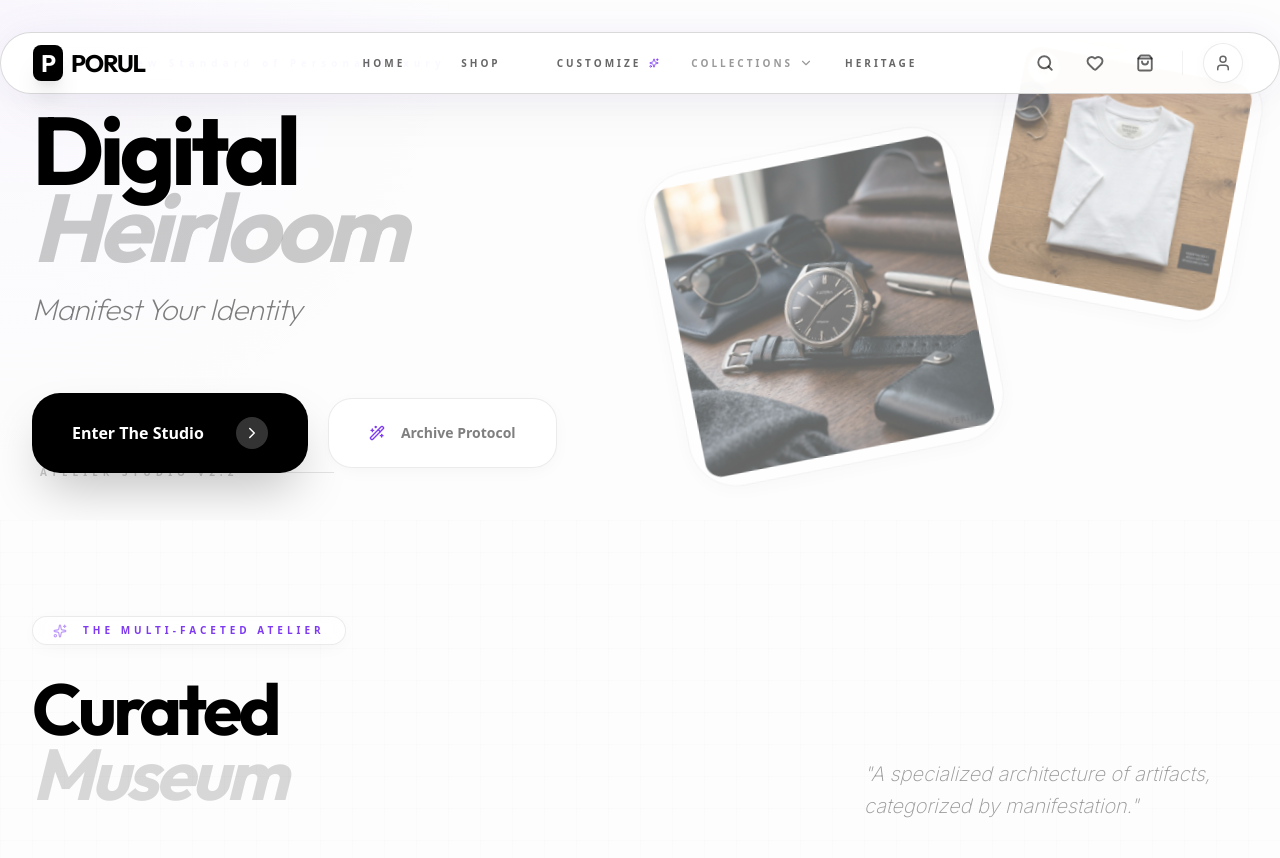
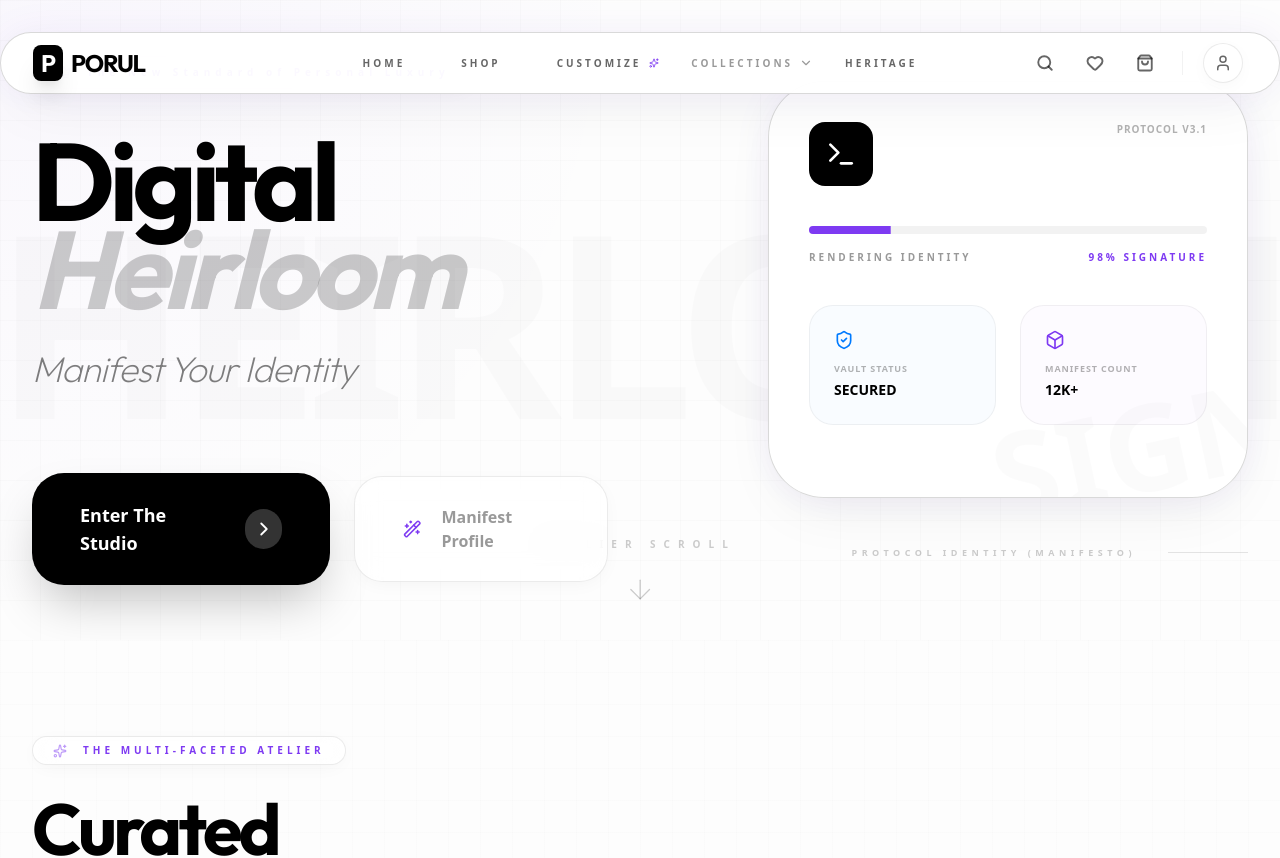
Before and after one commit to PavanKumar-HQ/Porul, a Next.js app: page / in a window 1280 px wide. Shown: the top 858 px of the page. Built offline with nearby package versions, Linux system fonts and the light colour scheme.

Commit message:
feat: implement marquee testimonials, tonal sectional differentiation, and improvised technical hero layout

```diff
--- a/src/components/sections/Hero.tsx
+++ b/src/components/sections/Hero.tsx
@@ -1,7 +1,7 @@
 "use client";
 
 import { motion, useScroll, useTransform, AnimatePresence } from "framer-motion";
-import { ArrowDown, Sparkles, ChevronRight, Wand2, Star, ShieldCheck } from "lucide-react";
+import { ArrowDown, Sparkles, ChevronRight, Wand2, ShieldCheck, Crown, Terminal, Box } from "lucide-react";
 import Link from "next/link";
 import { useState, useEffect } from "react";
 import Image from "next/image";
@@ -58,35 +58,38 @@ export default function Hero() {
   const opacity = useTransform(scrollY, [0, 300], [1, 0]);
 
   return (
-    <section className="relative h-[65vh] flex items-center justify-center overflow-hidden bg-[#FDFDFD]">
-      {/* Cinematic Mouse-Follow Aura (Enhanced for 'Proper' Look) */}
+    <section className="relative h-[80vh] flex items-center justify-center overflow-hidden bg-[#FDFDFD]">
+      {/* Improvised Space Optimization: Architectural Blueprint Backdrop */}
+      <div className="absolute inset-0 bg-[linear-gradient(to_right,#80808008_1px,transparent_1px),linear-gradient(to_bottom,#80808008_1px,transparent_1px)] bg-[size:40px_40px] pointer-events-none" />
+      <div className="absolute top-1/2 left-1/2 -translate-x-1/2 -translate-y-1/2 text-[20vw] font-black text-black/[0.015] uppercase tracking-tighter select-none pointer-events-none">HEIRLOOM</div>
+
       <motion.div
         className="pointer-events-none fixed inset-0 z-0 opacity-25"
         animate={{
-          background: `radial-gradient(600px circle at ${mousePosition.x}px ${mousePosition.y}px, rgba(126, 58, 242, 0.12), transparent 80%)`
+          background: `radial-gradient(800px circle at ${mousePosition.x}px ${mousePosition.y}px, rgba(126, 58, 242, 0.12), transparent 80%)`
         }}
       />
 
-      <div className="relative z-20 w-full max-w-[1400px] px-8 flex flex-col lg:flex-row items-center justify-between gap-12 text-center lg:text-left">
-        <div className="flex-1 space-y-6">
+      <div className="relative z-20 w-full max-w-[1400px] px-8 flex flex-col lg:flex-row items-center justify-between gap-16 text-center lg:text-left">
+        <div className="flex-1 space-y-8">
            <motion.div
               initial={{ opacity: 0, x: -15 }}
               animate={{ opacity: 1, x: 0 }}
-              className="inline-flex items-center gap-3 px-6 py-2 rounded-full glass-lvl-1 border border-black/10 text-[10px] font-black tracking-[0.5em] text-accent-violet mb-8 shadow-sm bg-white"
+              className="inline-flex items-center gap-4 px-6 py-2 rounded-full glass-lvl-1 border border-black/10 text-[10px] font-black tracking-[0.5em] text-accent-violet mb-12 shadow-sm bg-white"
            >
-              <ShieldCheck size={14} className="animate-pulse" />
+              <Crown size={14} className="animate-pulse" />
               The New Standard of Personal Luxury
            </motion.div>
 
-           <motion.div style={{ y: y1, opacity }} className="space-y-6">
-             <h1 className="text-[56px] md:text-[84px] lg:text-[96px] font-bold font-outfit leading-[0.8] tracking-tighter text-black select-none">
+           <motion.div style={{ y: y1, opacity }} className="space-y-8">
+             <h1 className="text-[64px] md:text-[96px] lg:text-[110px] font-bold font-outfit leading-[0.8] tracking-tighter text-black select-none">
                Digital <br />
                <span className="text-black/20 italic">
                  <TypewriterText text="Heirloom" />
                </span>
              </h1>
 
-             <div className="h-10 flex items-center justify-center lg:justify-start">
+             <div className="h-12 flex items-center justify-center lg:justify-start">
                 <AnimatePresence mode="wait">
                   <motion.p
                     key={currentMessage}
@@ -94,7 +97,7 @@ export default function Hero() {
                     animate={{ y: 0, opacity: 1, filter: "blur(0px)" }}
                     exit={{ y: -10, opacity: 0, filter: "blur(2px)" }}
                     transition={{ duration: 0.8, ease: [0.16, 1, 0.3, 1] }}
-                    className="text-2xl md:text-3xl font-extralight text-black/50 italic tracking-tight font-outfit"
+                    className="text-2xl md:text-4xl font-extralight text-black/50 italic tracking-tight font-outfit"
                   >
                     {messages[currentMessage]}
                   </motion.p>
@@ -106,56 +109,84 @@ export default function Hero() {
              initial={{ opacity: 0, y: 15 }}
              animate={{ opacity: 1, y: 0 }}
              transition={{ delay: 1.2 }}
-             className="mt-16 flex flex-col sm:flex-row gap-5 items-center lg:justify-start"
+             className="mt-20 flex flex-col sm:flex-row gap-6 items-center lg:justify-start"
            >
-             <Link href="/shop" className="group relative px-10 py-6 rounded-[28px] bg-black text-white font-bold flex items-center gap-6 transition-all hover:scale-105 shadow-2xl hover:shadow-black/20 text-base">
+             <Link href="/shop" className="group relative px-12 py-7 rounded-[32px] bg-black text-white font-bold flex items-center gap-7 transition-all hover:scale-105 shadow-2xl hover:shadow-black/20 text-lg">
                 Enter The Studio
-                <div className="flex items-center justify-center w-8 h-8 rounded-full bg-white/20 ml-2">
-                   <ChevronRight size={18} />
+                <div className="w-10 h-10 rounded-full bg-white/20 flex items-center justify-center group-hover:translate-x-2 transition-transform">
+                   <ChevronRight size={22} />
                 </div>
              </Link>
-             <Link href="/my-creations" className="group px-10 py-6 rounded-[24px] glass-lvl-1 border border-black/10 font-bold flex items-center gap-4 hover:glass-lvl-3 transition-all duration-500 shadow-sm text-black/50 hover:text-black text-sm">
-                <Wand2 size={16} className="text-accent-violet" />
-                Archive Protocol
+             <Link href="/my-creations" className="group px-12 py-7 rounded-[28px] glass-lvl-1 border border-black/10 font-bold flex items-center gap-5 hover:glass-lvl-3 transition-all duration-500 shadow-sm text-black/40 hover:text-black">
+                <Wand2 size={20} className="text-accent-violet" />
+                Manifest Profile
              </Link>
           </motion.div>
         </div>
 
-        {/* Right Artifact Preview (Wider + Proper Look) */}
-        <div className="flex-1 hidden lg:flex items-center justify-center relative h-[400px]">
+        {/* Improved Horizontal Layout: Technical Data Display */}
+        <div className="flex-1 hidden lg:flex flex-col gap-12 items-end">
            <motion.div
-              animate={{ y: [0, -10, 0], rotate: [0, 5, 0] }}
-              transition={{ duration: 15, repeat: Infinity, ease: "linear" }}
-              className="absolute top-0 right-0 w-64 h-64 opacity-60 mix-blend-multiply hover:opacity-100 transition-opacity duration-700"
+              initial={{ opacity: 0, x: 20 }}
+              animate={{ opacity: 1, x: 0 }}
+              transition={{ delay: 0.5 }}
+              className="glass-lvl-3 p-10 rounded-[56px] border border-black/10 w-[480px] space-y-8 relative overflow-hidden"
            >
-              <div className="relative w-full h-full glass-lvl-1 rounded-[40px] overflow-hidden border border-black/10 p-3 rotate-6 bg-white shadow-2xl">
-                 <img src="/tee.png" alt="" className="w-full h-full object-cover rounded-2xl" />
-                 <div className="absolute top-4 left-4 w-8 h-8 rounded-full glass-lvl-3 flex items-center justify-center">
-                    <Star size={14} className="text-accent-gold" fill="currentColor" />
+              <div className="flex justify-between items-start mb-10">
+                 <div className="w-16 h-16 rounded-2xl bg-black flex items-center justify-center text-white">
+                    <Terminal size={32} />
+                 </div>
+                 <span className="text-[10px] font-black uppercase tracking-widest text-black/30">Protocol v3.1</span>
+              </div>
+              <div className="space-y-4">
+                 <div className="h-2 w-full bg-black/5 rounded-full overflow-hidden">
+                    <motion.div
+                       animate={{ x: ["-100%", "100%"] }}
+                       transition={{ duration: 3, repeat: Infinity, ease: "linear" }}
+                       className="h-full w-1/3 bg-accent-violet"
+                    />
+                 </div>
+                 <div className="flex justify-between text-[10px] font-black uppercase tracking-[0.3em] text-black/40">
+                    <span>Rendering Identity</span>
+                    <span className="text-accent-violet">98% Signature</span>
                  </div>
               </div>
+              <div className="grid grid-cols-2 gap-6 mt-10">
+                 <div className="p-6 rounded-3xl bg-[#F0F7FF]/40 border border-black/5">
+                    <ShieldCheck size={20} className="text-accent-blue mb-3" />
+                    <p className="text-[9px] font-black uppercase tracking-widest text-black/30">Vault Status</p>
+                    <p className="text-sm font-bold text-black mt-1">SECURED</p>
+                 </div>
+                 <div className="p-6 rounded-3xl bg-[#FAF5FF]/40 border border-black/5">
+                    <Box size={20} className="text-accent-violet mb-3" />
+                    <p className="text-[9px] font-black uppercase tracking-widest text-black/30">Manifest Count</p>
+                    <p className="text-sm font-bold text-black mt-1">12K+</p>
+                 </div>
+              </div>
+              <div className="absolute -bottom-10 -right-10 text-[120px] font-black text-black/[0.015] -rotate-12 select-none pointer-events-none">SIGN</div>
            </motion.div>
-           <motion.div
-              animate={{ y: [0, 10, 0], rotate: [0, -8, 0] }}
-              transition={{ duration: 18, repeat: Infinity, ease: "linear", delay: 1 }}
-              className="absolute bottom-0 left-0 w-80 h-80 opacity-60 mix-blend-multiply hover:opacity-100 transition-opacity duration-700"
-           >
-              <div className="relative w-full h-full glass-lvl-1 rounded-[48px] overflow-hidden border border-black/10 p-3 -rotate-6 bg-white shadow-2xl">
-                 <img src="/watch.png" alt="" className="w-full h-full object-cover rounded-2xl" />
-                 <div className="absolute bottom-4 right-4 text-[8px] font-black uppercase tracking-widest text-black/30">Protocol Verified</div>
-              </div>
-           </motion.div>
+
+           <div className="flex gap-8 group/socials">
+              <span className="text-[9px] font-black uppercase tracking-[0.5em] text-black/20 group-hover/socials:text-black/40 transition-colors">Protocol Identity (Manifesto)</span>
+              <div className="w-20 h-px bg-black/10 mt-1.5" />
+           </div>
         </div>
       </div>
 
+      {/* Floating Status Indicator */}
       <motion.div
         initial={{ opacity: 0 }}
         animate={{ opacity: 1 }}
-        transition={{ delay: 2 }}
-        className="absolute bottom-10 left-10 flex items-center gap-4 text-black/20"
+        transition={{ delay: 2.5 }}
+        className="absolute bottom-10 left-1/2 -translate-x-1/2 flex flex-col items-center gap-4 text-black/20"
       >
-        <span className="text-[10px] font-black uppercase tracking-[0.5em]">Atelier Studio v2.2</span>
-        <div className="w-20 h-px bg-black/10" />
+        <span className="text-[10px] font-black uppercase tracking-[0.8em]">Atelier Scroll</span>
+        <motion.div
+           animate={{ y: [0, 8, 0] }}
+           transition={{ duration: 3, repeat: Infinity, ease: "easeInOut" }}
+        >
+           <ArrowDown size={32} strokeWidth={1} />
+        </motion.div>
       </motion.div>
     </section>
   );
--- a/src/components/sections/Testimonials.tsx
+++ b/src/components/sections/Testimonials.tsx
@@ -1,7 +1,7 @@
 "use client";
 
 import { motion } from "framer-motion";
-import { Quote, Star, Sparkles, User } from "lucide-react";
+import { Quote, Star, User } from "lucide-react";
 
 const testimonials = [
   {
@@ -21,22 +21,36 @@ const testimonials = [
     author: "Marcus Thorne",
     role: "Heritage Collector",
     rating: 5
+  },
+  {
+    quote: "The acquisition protocol is seamless. My signature was translated onto obsidian glass with true artisan spirit.",
+    author: "Elena Vance",
+    role: "Visual Director",
+    rating: 5
+  },
+  {
+    quote: "A spatial atelier that understands the weight of digital value. This is the future of luxury acquisition.",
+    author: "Julian Reed",
+    role: "Spatial Designer",
+    rating: 5
   }
 ];
 
 export default function Testimonials() {
+  const doubledTestimonials = [...testimonials, ...testimonials];
+
   return (
-    <section className="py-20 px-8 bg-white relative overflow-hidden group/test-section">
-      {/* Dynamic Background (Reduced Empty Feel) */}
-      <div className="absolute inset-x-0 inset-y-0 opacity-[0.02] select-none pointer-events-none -z-10 bg-[radial-gradient(circle_at_50%_50%,rgba(126,58,242,0.1),transparent_70%)]" />
-      <div className="absolute top-1/2 left-1/2 -translate-x-1/2 -translate-y-1/2 text-[15vw] font-black text-black/[0.015] uppercase tracking-tighter select-none pointer-events-none group-hover/test-section:text-accent-violet/[0.03] transition-colors duration-1000">VOICES</div>
+    <section className="py-20 px-8 bg-[#F0F7FF]/20 relative overflow-hidden group/test-section border-y border-black/5">
+      {/* Dynamic Background */}
+      <div className="absolute inset-x-0 inset-y-0 opacity-[0.02] select-none pointer-events-none -z-10 bg-[radial-gradient(circle_at_50%_50%,rgba(0,112,243,0.1),transparent_70%)]" />
+      <div className="absolute top-1/2 left-1/2 -translate-x-1/2 -translate-y-1/2 text-[10vw] font-black text-black/[0.012] uppercase tracking-tighter select-none pointer-events-none">SIGNATURE</div>
 
-      <div className="max-w-[1400px] mx-auto relative z-10">
-        <div className="text-center mb-16 space-y-6">
+      <div className="max-w-[1400px] mx-auto relative z-10 mb-16">
+        <div className="text-center space-y-6">
             <motion.div
                initial={{ opacity: 0, scale: 0.9 }}
                whileInView={{ opacity: 1, scale: 1 }}
-               className="inline-flex items-center gap-3 px-5 py-1.5 rounded-full glass-lvl-1 border border-black/10 text-[10px] font-black tracking-[0.4em] text-accent-violet mb-4 uppercase bg-white/40"
+               className="inline-flex items-center gap-3 px-5 py-1.5 rounded-full glass-lvl-1 border border-black/10 text-[10px] font-black tracking-[0.4em] text-accent-violet uppercase bg-white/40"
             >
                <Star size={12} className="animate-pulse text-accent-gold" fill="currentColor" />
                Atelier Conversations
@@ -45,52 +59,61 @@ export default function Testimonials() {
             <motion.h2
                initial={{ opacity: 0, y: 15 }}
                whileInView={{ opacity: 1, y: 0 }}
-               className="text-5xl md:text-7xl font-bold font-outfit tracking-tighter text-black leading-[0.85]"
+               className="text-5xl md:text-6xl font-bold font-outfit tracking-tighter text-black leading-[0.85]"
             >
-              The Voice <br />
-              <span className="text-black/15 italic text-black/25">of Heritage</span>
+              The Voice of <span className="text-black/15 italic">Heritage</span>
             </motion.h2>
         </div>
-
-        <div className="grid grid-cols-1 md:grid-cols-2 lg:grid-cols-3 gap-8">
-           {testimonials.map((test, index) => (
-             <motion.div
-               key={index}
-               initial={{ opacity: 0, y: 15 }}
-               whileInView={{ opacity: 1, y: 0 }}
-               viewport={{ once: true }}
-               transition={{ delay: index * 0.1 }}
-               className="relative p-10 rounded-[40px] border border-black/5 bg-white shadow-xl hover:shadow-2xl hover:scale-[1.02] transition-all duration-700 group/card overflow-hidden"
-             >
-                <div className="absolute -top-6 -right-6 text-black/[0.03] group-hover/card:text-accent-violet/[0.06] transition-colors duration-700">
-                   <Quote size={120} strokeWidth={4} />
       </div>
 
-                <div className="relative z-10 space-y-8">
+      {/* Marquee Implementation */}
+      <div className="flex overflow-hidden relative group/marquee">
+         <motion.div
+            className="flex gap-8 py-8 px-4 whitespace-nowrap min-w-full items-center"
+            animate={{ x: [0, -1500] }}
+            transition={{
+               duration: 60,
+               repeat: Infinity,
+               ease: "linear"
+            }}
+         >
+            {doubledTestimonials.map((test, index) => (
+               <div
+                  key={index}
+                  className="relative w-[450px] flex-shrink-0 p-8 rounded-[40px] border border-black/5 bg-white shadow-xl hover:shadow-2xl hover:scale-[1.02] transition-all duration-700 group/card overflow-hidden whitespace-normal"
+               >
+                  <div className="absolute -top-4 -right-4 text-black/[0.02] group-hover/card:text-accent-violet/[0.04] transition-colors duration-700">
+                     <Quote size={80} strokeWidth={4} />
+                  </div>
+
+                  <div className="relative z-10 space-y-6">
                      <div className="flex gap-1.5">
                         {[...Array(test.rating)].map((_, i) => (
-                         <Star key={i} size={14} className="fill-accent-gold text-accent-gold" />
+                           <Star key={i} size={12} className="fill-accent-gold text-accent-gold" />
                         ))}
                      </div>
 
-                   <p className="text-xl font-light text-black/60 italic leading-relaxed font-outfit">
+                     <p className="text-lg font-light text-black/60 italic leading-relaxed font-outfit">
                         "{test.quote}"
                      </p>
 
-                   <div className="flex items-center gap-5 pt-4 border-t border-black/5">
-                      <div className="w-14 h-14 rounded-2xl glass-lvl-2 border border-black/5 flex items-center justify-center text-black/30 group-hover/card:bg-black group-hover/card:text-white transition-all bg-white shadow-sm">
-                         <User size={24} />
+                     <div className="flex items-center gap-4 pt-4 border-t border-black/5">
+                        <div className="w-12 h-12 rounded-2xl glass-lvl-2 border border-black/5 flex items-center justify-center text-black/30 group-hover/card:bg-black group-hover/card:text-white transition-all bg-white shadow-sm">
+                           <User size={20} />
                         </div>
                         <div>
-                         <h4 className="text-lg font-bold font-outfit tracking-tight text-black">{test.author}</h4>
+                           <h4 className="text-base font-bold font-outfit tracking-tight text-black">{test.author}</h4>
                            <p className="text-[10px] font-black uppercase tracking-[0.2em] text-black/30">{test.role}</p>
                         </div>
                      </div>
                   </div>
+               </div>
+            ))}
          </motion.div>
-           ))}
       </div>
-      </div>
+
+      <div className="absolute left-0 top-0 bottom-0 w-32 bg-gradient-to-r from-white to-transparent z-20 pointer-events-none" />
+      <div className="absolute right-0 top-0 bottom-0 w-32 bg-gradient-to-l from-white to-transparent z-20 pointer-events-none" />
     </section>
   );
 }
```
Also changed, not shown: src/components/sections/ProductShowcase.tsx (+41 -66 lines), src/components/sections/WhyPorul.tsx (+25 -34 lines). Lines whose indentation alone changed are shown as unchanged.
